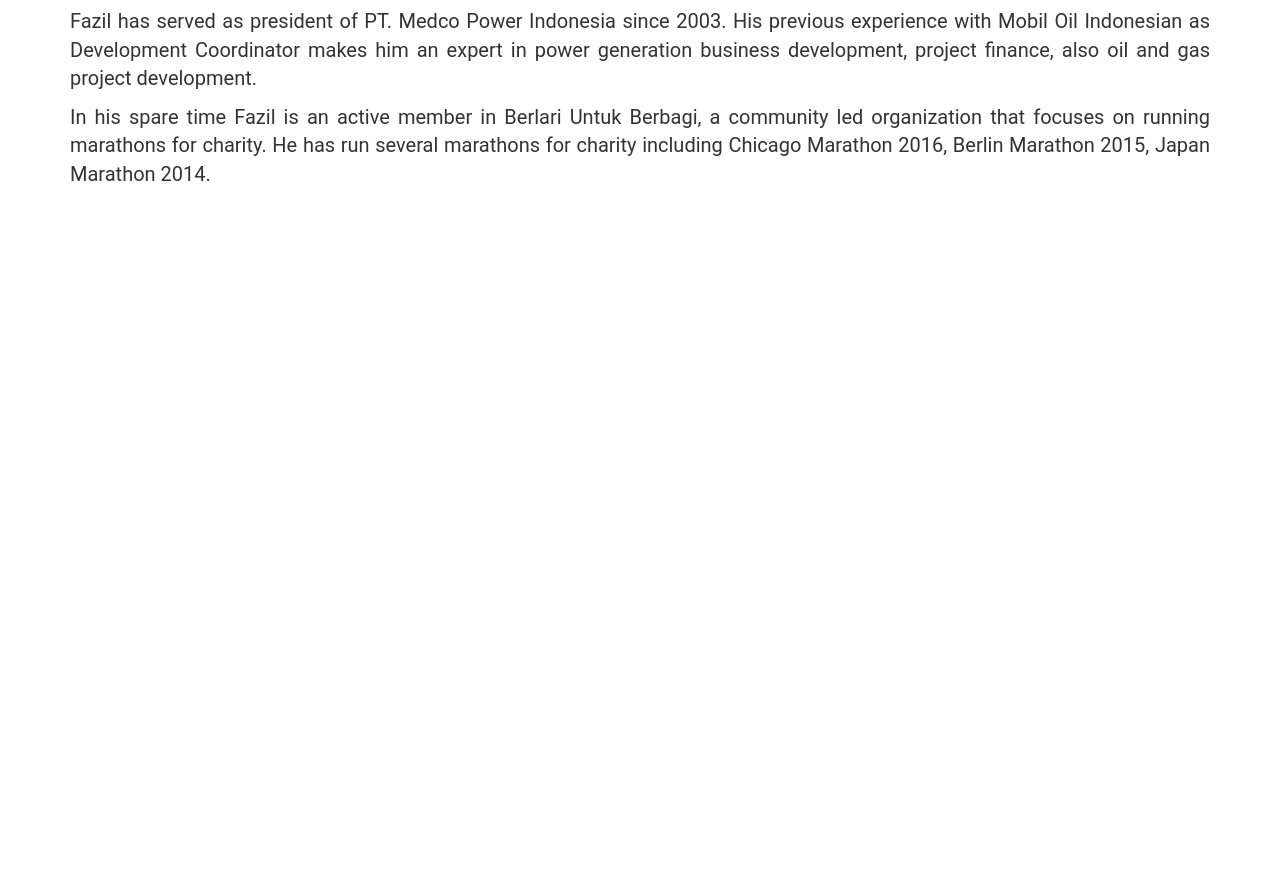
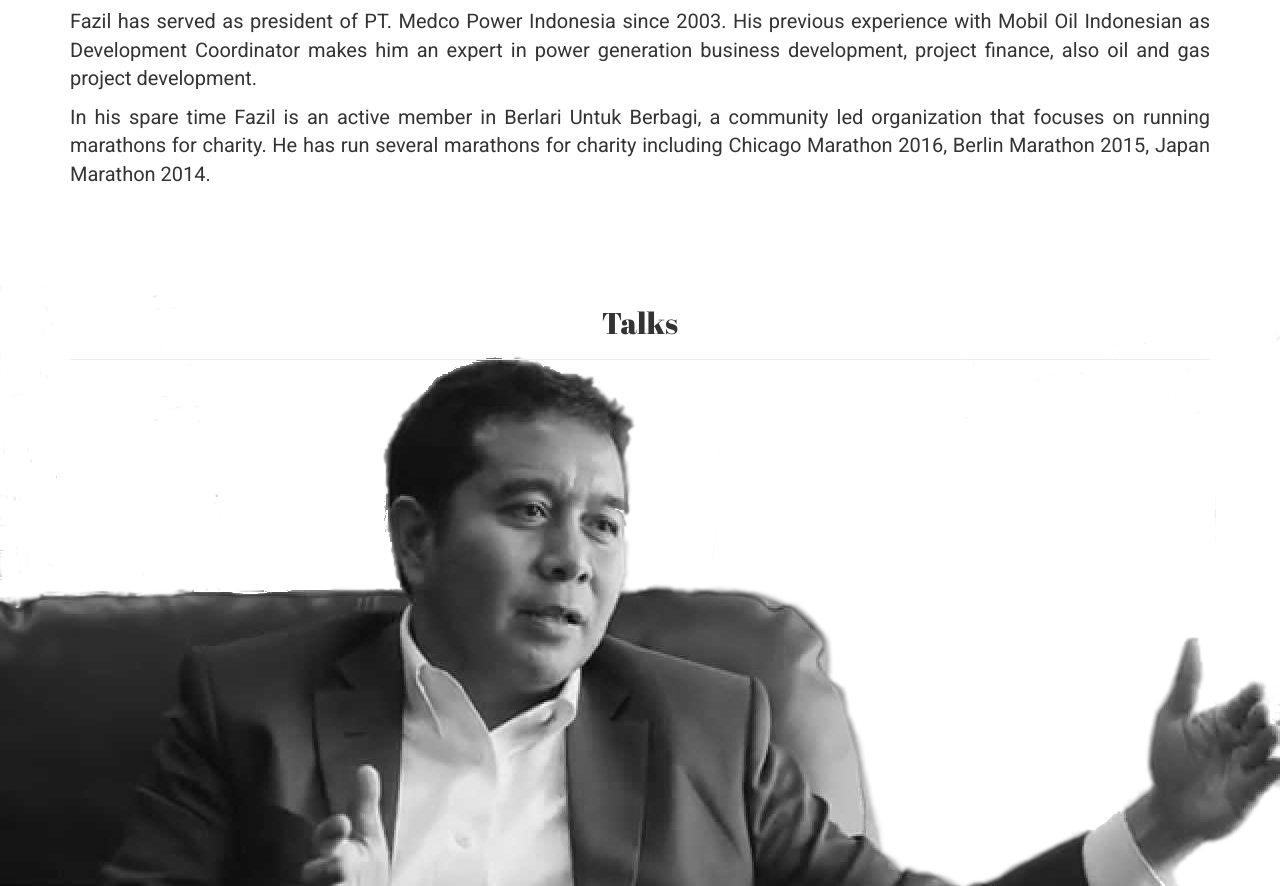
Before and after one commit to fazilalfitri/fazilalfitri.github.io, a plain HTML site: page index.html in a window 1280 px wide. Shown: the part 1014-1900 px from the top of the page. Before the commit the page ends 1300 px from the top, so only its background shows below. Drawn offline with Linux system fonts and the light colour scheme.

Commit message:
added talks section with background image

```diff
--- a/css/custom.css
+++ b/css/custom.css
@@ -14,6 +14,15 @@
   height: 500px;
   margin: 0;
   padding: 60px 0 260px 0;
+  overflow: hidden;
+}
+
+#talks {
+  background: url('../images/fazil2.png');
+  background-repeat: no-repeat;
+  height: 600px;
+  margin: 0;
+  padding: 0 0 260px 0;
   overflow: hidden;
 }
 
--- a/index.html
+++ b/index.html
@@ -20,8 +20,7 @@
     <link href="css/custom.css" rel="stylesheet">
 
     <!--fonts-->
-    <link href="https://fonts.googleapis.com/css?family=Anton|Lobster" rel="stylesheet">
-
+    <link href="https://fonts.googleapis.com/css?family=Abril+Fatface|Lato|Roboto" rel="stylesheet">
 
 
     <!-- HTML5 Shim and Respond.js IE8 support of HTML5 elements and media queries -->
@@ -55,7 +54,7 @@
                         <a href="#about">About</a>
                     </li>
                     <li>
-                        <a href="#">Talks</a>
+                        <a href="#talks">Talks</a>
                     </li>
                     <li>
                         <a href="#">Work</a>
@@ -105,6 +104,17 @@
       </div>
     </section>
 
+    <section id="talks">
+      <div class="container">
+        <div class="row">
+          <div class="col-lg-12 text center">
+            <h2 class="section heading">Talks</h2>
+            <hr>
+          </div>
+        </div>
+      </div>
+    </section>
+
 
     <!-- Put your page content here! -->
 
```
Also changed, not shown: images/fazil2.jpg (added), images/fazil2.png (added).
